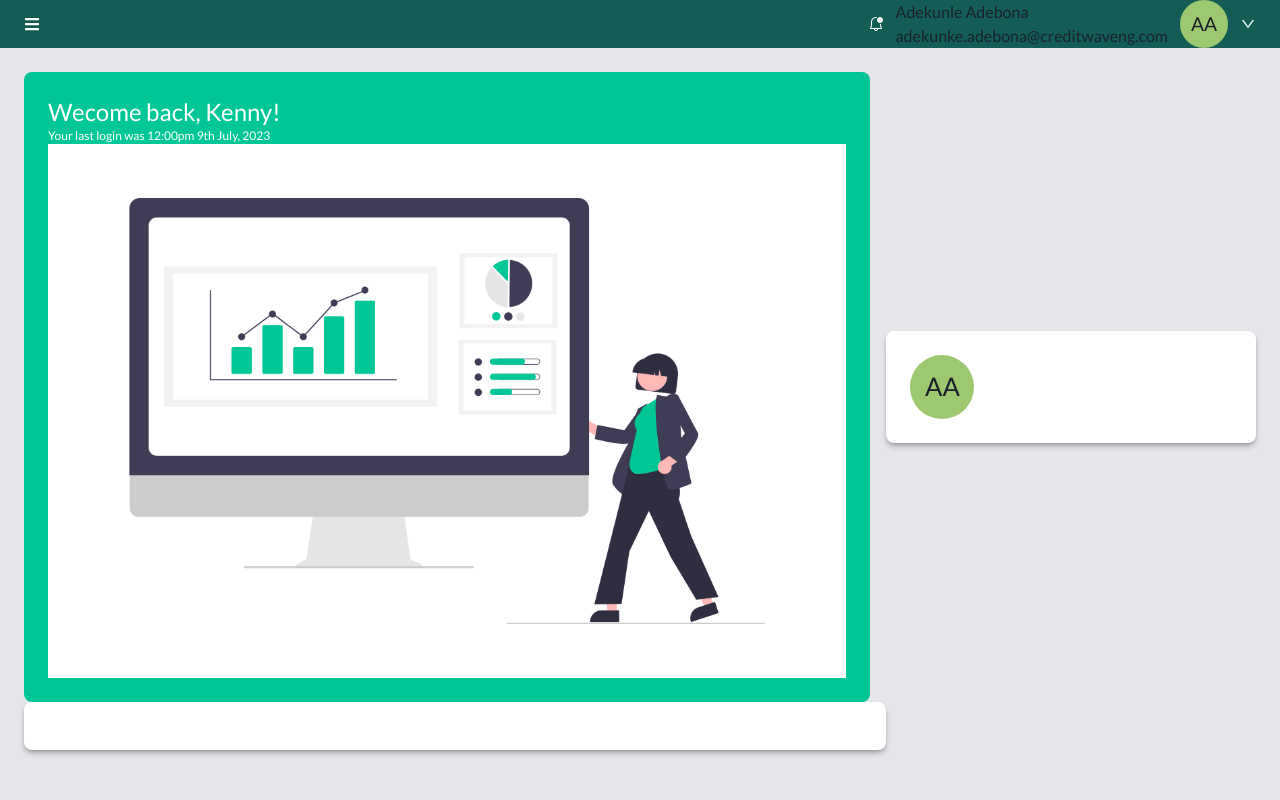
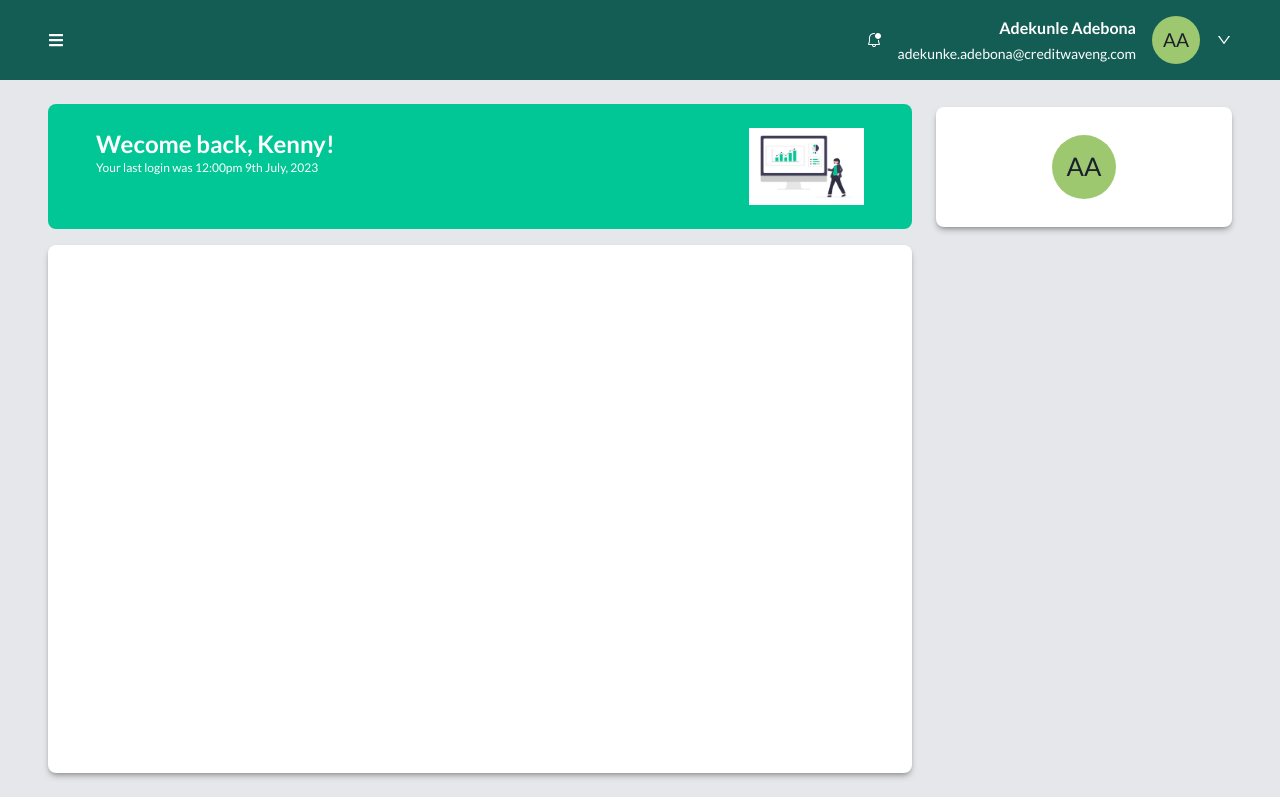
Before and after one commit to jessejuwe/creditwave, a React (Create React App) app: page / in a window 1280 px wide. Built offline with nearby package versions, Linux system fonts and the light colour scheme.

Commit message:
style updated

```diff
--- a/src/pages/Dashboard/Dashboard.scss
+++ b/src/pages/Dashboard/Dashboard.scss
@@ -4,68 +4,156 @@
 
 @layer components {
   .app__dashboard {
-    @apply w-full h-screen bg-gray-200;
+    @apply w-full h-full bg-gray-200 block;
 
     .app__dashboard-header {
-      @apply w-full bg-primary-dark flex items-center justify-between px-6;
+      @apply w-full bg-primary-dark flex items-center justify-between px-4 lg:px-12 h-20;
 
       .menu {
-        @apply w-fit;
+        @apply w-fit cursor-pointer;
 
         svg {
-          @apply text-white;
+          @apply text-white hover:text-primary;
         }
       }
 
       .info {
-        @apply flex items-center justify-center gap-3;
+        @apply flex items-center justify-center gap-2 lg:gap-4;
 
         svg {
-          @apply text-white;
+          @apply text-white cursor-pointer;
         }
 
         .name-mail {
-          @apply flex-col gap-2 items-end justify-center;
+          @apply hidden lg:flex flex-col gap-1 items-end justify-center;
+
+          h3 {
+            @apply text-white font-semibold;
+          }
+
+          p {
+            @apply text-white text-sm;
+          }
         }
       }
     }
 
     .app__dashboard-content {
-      @apply w-full p-6 flex-col items-center justify-center gap-6;
+      @apply w-full py-6 px-6 lg:px-12 flex flex-col items-center justify-center gap-4;
 
       .welcome-container {
-        @apply flex items-center justify-between gap-4;
+        @apply w-full flex items-center justify-between gap-6;
 
         .message {
-          @apply w-full max-w-[70%] rounded-lg bg-primary p-6;
+          @apply w-full lg:min-h-[120px] lg:max-w-[75%] rounded-lg bg-primary py-6 px-6 lg:px-12 flex items-start justify-between;
 
           .inner-message {
             @apply flex-col items-start justify-center gap-2;
 
             h1 {
-              @apply text-white text-2xl;
+              @apply text-white text-2xl font-semibold;
             }
 
             p {
               @apply text-white text-xs;
             }
           }
+
+          .image {
+            @apply w-[15%] h-[15%] bg-transparent hidden lg:flex;
+
+            img {
+              @apply h-full w-full;
+            }
+          }
         }
 
         .avatar {
-          @apply w-full max-w-[30%] rounded-lg p-6;
+          @apply w-full min-h-[120px] max-w-[25%] rounded-lg py-2 px-6 hidden lg:flex flex-col items-center justify-center gap-1;
+
+          h3 {
+            @apply font-semibold;
+          }
+
+          p {
+            @apply text-sm;
+          }
         }
       }
 
       .application-container {
-        @apply flex items-center justify-between gap-4;
+        @apply h-full w-full flex flex-col lg:flex-row lg:items-start lg:justify-between gap-6;
 
         .application {
-          @apply w-full max-w-[70%] rounded-lg p-6;
+          @apply w-full lg:min-h-[528px] h-full lg:max-w-[75%] rounded-lg py-6 px-6 lg:px-12;
+
+          .info-nav {
+            @apply flex items-center justify-between mb-4;
+
+            h3 {
+              @apply font-bold;
+            }
+
+            p {
+              @apply text-primary text-sm cursor-pointer hover:underline;
+            }
+          }
+
+          .apps {
+            @apply flex flex-col items-center justify-center lg:grid grid-cols-3 gap-4;
+
+            .app {
+              @apply w-full rounded-lg flex flex-col items-start justify-center gap-2 bg-primary-light p-6;
+
+              svg {
+                @apply text-primary-dark text-2xl;
+              }
+
+              h3 {
+                @apply text-primary-dark font-semibold;
+              }
+
+              .base {
+                @apply w-full flex items-center justify-between;
+
+                .date {
+                  @apply text-sm text-primary-dark;
+                }
+
+                .badge {
+                  @apply text-xs rounded-lg p-1 text-white bg-primary-dark;
+                }
+              }
+            }
+          }
         }
 
-        .help {
-          @apply w-full max-w-[30%] flex-col;
+        .helper {
+          @apply w-full min-h-[380px] h-full lg:max-w-[25%] flex flex-col items-center justify-start gap-4;
+
+          .date-picker {
+            @apply max-h-[10%] rounded-lg flex items-center justify-center;
+          }
+
+          .help {
+            @apply min-h-[50px] rounded-lg flex flex-col items-center justify-center gap-1;
+
+            img {
+              @apply w-[35%] h-[35%] bg-transparent;
+            }
+
+            h3 {
+              @apply font-semibold;
+            }
+
+            p {
+              @apply max-w-[75%] text-center text-sm;
+            }
+
+            button {
+              @apply text-white bg-primary hover:bg-primary-dark;
+            }
+          }
         }
       }
     }
--- a/src/pages/EnterOTP/EnterOTP.scss
+++ b/src/pages/EnterOTP/EnterOTP.scss
@@ -4,20 +4,20 @@
 
 @layer components {
   .app__enter-otp {
-    @apply w-full h-screen bg-gray-200;
+    @apply w-full h-screen bg-gray-100 flex items-center justify-center;
 
     .centered {
-      @apply flex-col items-center justify-center gap-10;
+      @apply max-w-xs md:max-w-sm lg:max-w-md;
 
       .logo {
-        @apply text-secondary text-4xl font-bold tracking-wider flex items-center justify-around;
+        @apply text-secondary text-4xl font-bold tracking-wider flex items-center justify-center mb-10;
       }
 
-      .inner-centered {
-        @apply w-full flex-col items-center justify-center py-10 px-5 gap-6;
+      .card {
+        @apply w-full rounded-lg py-10 px-8 flex flex-col items-center justify-center gap-6;
 
         .unlock {
-          @apply w-fit bg-primary-light rounded-xl p-4;
+          @apply w-fit bg-primary-light rounded-xl p-4 flex items-center justify-center;
 
           svg {
             @apply text-lg text-secondary;
@@ -25,11 +25,11 @@
         }
 
         h3 {
-          @apply text-lg text-secondary;
+          @apply text-lg text-secondary font-semibold;
         }
 
         p {
-          @apply text-sm max-w-[90%] text-center;
+          @apply text-sm md:text-sm max-w-[90%] text-center text-secondary;
         }
 
         form {
@@ -39,7 +39,7 @@
             @apply relative w-full flex items-center justify-between;
 
             input {
-              @apply w-full outline border-2 rounded bg-transparent text-sm text-gray-900 mb-4 p-2;
+              @apply w-full outline-none border rounded bg-transparent text-sm text-gray-900 mb-4 p-2;
 
               &::placehoder {
                 @apply text-[#C8C1D1] text-sm;
@@ -52,7 +52,7 @@
           }
 
           button {
-            @apply text-white;
+            @apply text-white bg-primary hover:bg-primary-dark;
           }
         }
       }
--- a/src/pages/SignIn/SignIn.scss
+++ b/src/pages/SignIn/SignIn.scss
@@ -4,13 +4,13 @@
 
 @layer components {
   .app__signin {
-    @apply w-full h-screen bg-primary flex items-center justify-between;
+    @apply w-full h-screen flex items-center justify-between;
 
     .app__signin-info {
-      @apply w-full lg:max-w-[50%] px-20 pt-20 hidden lg:flex-col gap-10;
+      @apply h-full w-full lg:max-w-[50%] px-36 pt-20 hidden lg:flex flex-col bg-primary;
 
       .heading {
-        @apply text-white text-4xl font-bold tracking-wide;
+        @apply text-white text-4xl font-bold tracking-wide mb-12;
       }
 
       .text {
@@ -19,20 +19,20 @@
     }
 
     .app__signin-input {
-      @apply w-full lg:max-w-[50%] bg-gray-100 px-28 flex items-center justify-center relative;
+      @apply h-full w-full lg:max-w-[50%] bg-gray-100 px-10 lg:px-28 flex items-center justify-center relative gap-4;
 
       .centered {
-        @apply w-full flex-col items-center justify-center gap-10;
+        @apply w-full flex-col items-center justify-center gap-20;
 
         .logo {
-          @apply text-secondary text-4xl font-bold tracking-wider flex items-center justify-around;
+          @apply text-secondary text-4xl font-bold tracking-wider flex items-center justify-center mb-10;
         }
 
         form {
           @apply w-full flex-col items-center justify-center gap-5;
 
           input {
-            @apply w-full outline border-2 rounded bg-transparent text-sm text-gray-900 mb-4 p-2;
+            @apply w-full outline-none border rounded bg-transparent text-sm text-gray-900 mb-4 p-2;
 
             &::placehoder {
               @apply text-[#C8C1D1] text-sm;
@@ -43,7 +43,7 @@
             @apply relative w-full flex items-center justify-between;
 
             input {
-              @apply w-full outline border-2 rounded bg-transparent text-sm text-gray-900 mb-4 p-2;
+              @apply w-full outline-none border rounded bg-transparent text-sm text-gray-900 mb-4 p-2;
 
               &::placehoder {
                 @apply text-[#C8C1D1] text-sm;
@@ -56,13 +56,13 @@
           }
 
           button {
-            @apply text-white;
+            @apply text-white bg-primary hover:bg-primary-dark;
           }
         }
       }
 
       .copyright {
-        @apply text-right absolute right-28 bottom-10 text-sm text-gray-800;
+        @apply text-right absolute right-12 bottom-24 lg:right-28 lg:bottom-10 text-xs lg:text-sm text-gray-800;
       }
     }
   }
```
